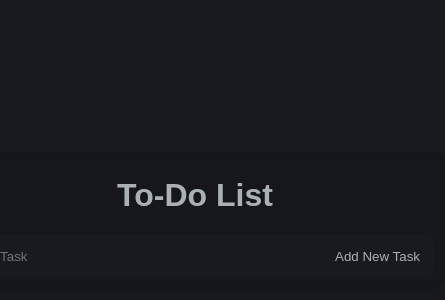
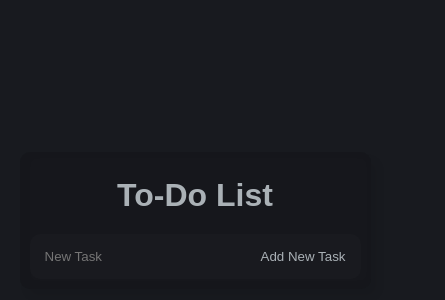
Before and after one commit to OzamaAttia/To-Do-List, a plain HTML site: page index.html in a window 390 px wide. Shown: the part 202-502 px from the top of the page, 445 px wide, since content can reach past the window. Drawn offline with Linux system fonts and the light colour scheme.

Commit message:
Update style.css

```diff
--- a/style.css
+++ b/style.css
@@ -26,10 +26,15 @@ body {
 .container {
     background-color: rgba(0, 0, 0, 0.1);
     box-shadow: 7px 8px 8px 0px #0000000f, inset 3px -1px 12px -1px #0000000f;
-    width: 500px;
+    width: 75dvw;
     text-align: center;
     border-radius: 10px;
     padding: 10px;
+}
+@media (max-width: 768px) {
+    .container {
+        width: 90%;
+    }
 }
 h1 {
     margin: 15px auto 20px;
```
